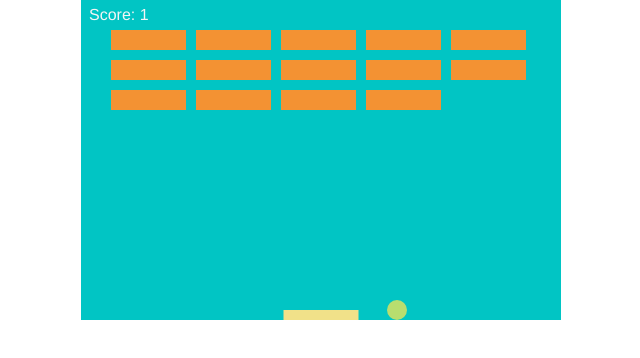
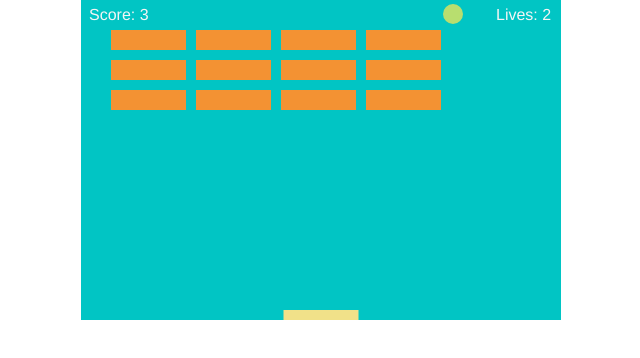
Before and after one commit to ryd0g/BreakOut, a plain HTML site: page index.html in a window 1280 px wide. Shown: the whole page, without its empty margins (319-959 px from the left). Drawn offline with Linux system fonts and the light colour scheme.

Commit message:
added lives

```diff
--- a/index.html
+++ b/index.html
@@ -40,6 +40,7 @@
       var brickOffsetTop = 30;
       var brickOffsetLeft = 30;
       var score = 0;
+      var lives = 3;
 
       var bricks = [];
       for (var c = 0; c < brickColumnCount; c++) {
@@ -92,7 +93,6 @@
                 if (score == brickRowCount * brickColumnCount) {
                   alert(`YOU WIN, CONGRATULATIONS!     SCORE: ${score}`);
                   document.location.reload();
-                  clearInterval(interval); // Needed for Chrome to end game
                 }
               }
             }
@@ -103,6 +103,11 @@
         ctx.font = "16px Helvetica";
         ctx.fillStyle = "whitesmoke";
         ctx.fillText("Score: " + score, 8, 20);
+      }
+      function drawLives() {
+        ctx.font = "16px Helvetica";
+        ctx.fillStyle = "whitesmoke";
+        ctx.fillText("Lives: " + lives, canvas.width - 65, 20);
       }
       function drawBall() {
         ctx.beginPath();
@@ -147,6 +152,7 @@
         drawBall();
         drawPaddle();
         drawScore();
+        drawLives();
         collisionDetection();
 
         if (x + dx > canvas.width - ballRadius || x + dx < ballRadius) {
@@ -156,13 +162,19 @@
           dy = -dy;
         } else if (y + dy > canvas.height - ballRadius) {
           if (x > paddleX && x < paddleX + paddleWidth) {
-            if ((y = y - paddleHeight)) {
-              dy = -dy;
+            dy = -dy;
+          } else {
+            lives--;
+            if (!lives) {
+              alert(`GAME OVER     SCORE: ${score}`);
+              document.location.reload();
+            } else {
+              x = canvas.width / 2;
+              y = canvas.height - 30;
+              dx = 3;
+              dy = -3;
+              paddleX = (canvas.width - paddleWidth) / 2;
             }
-          } else {
-            alert(`GAME OVER      SCORE: ${score}`);
-            document.location.reload();
-            clearInterval(interval); // Needed for Chrome to end game
           }
         }
 
@@ -174,8 +186,9 @@
 
         x += dx;
         y += dy;
+        requestAnimationFrame(draw);
       }
-      var interval = setInterval(draw, 10);
+      draw();
     </script>
   </body>
 </html>
```
